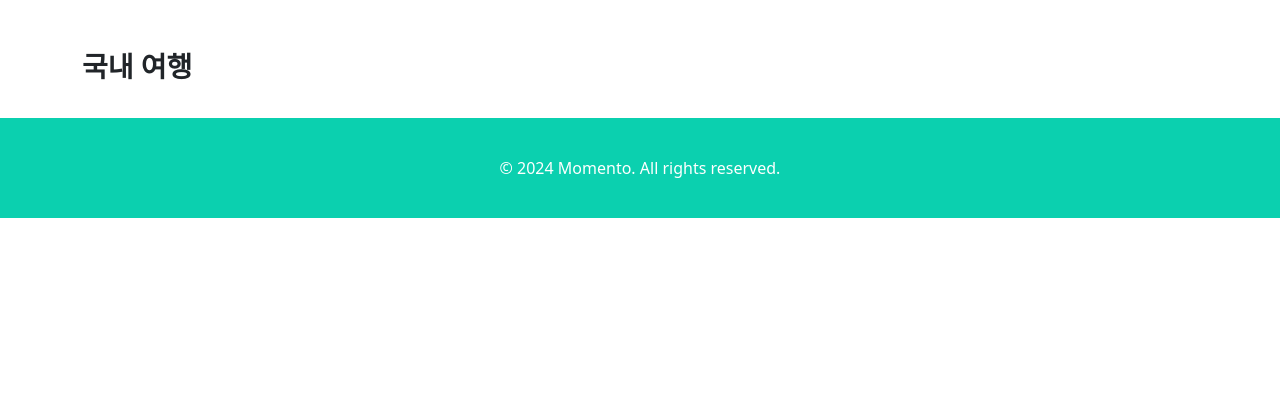
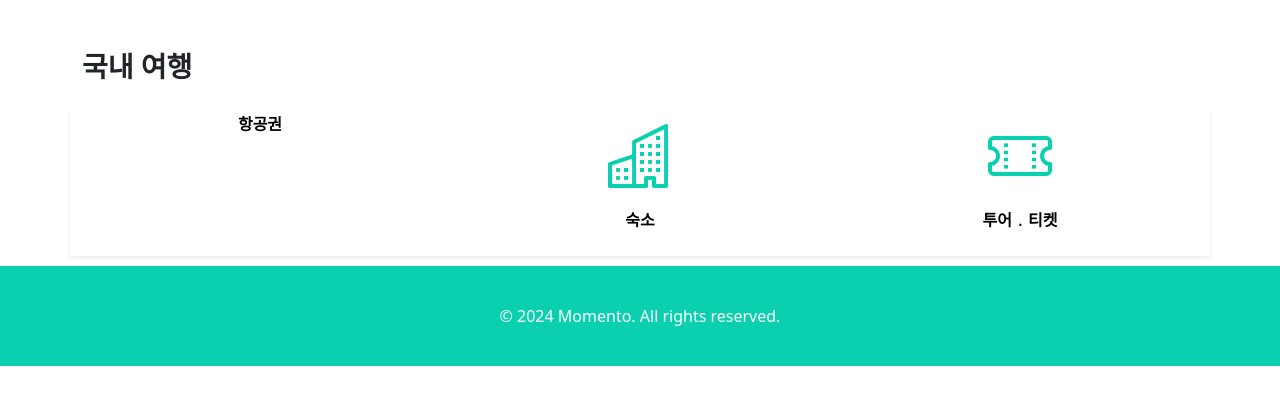
Before and after one commit to anjiyoo/momento, a Django app: page / in a window 1280 px wide. Shown: the part 123-528 px from the top of the page. Run offline with Django 5.2, Linux system fonts and the light colour scheme; data that the repository does not hold is empty; some libraries are stand-ins or nearby versions.

Commit message:
<fix>: 홈 화면 베너이미지 코드 수정

```diff
--- a/apps/travel/templates/home.html
+++ b/apps/travel/templates/home.html
@@ -1,4 +1,5 @@
 {% extends 'base.html' %}
+
 {% block content %}
 
 {% load static %}
@@ -8,44 +9,58 @@
 
 <div class="container mt-3">
     <h3 class="mb-4">국내 여행</h3>
-    <div class="row">
+    <!-- 이미지 베너 -->
+    <div id="carousel-county" class="carousel slide" data-ride="carousel">
+        <div class="carousel-inner">
             {% for county in counties %}
-        <div class="col-md-12 mb-2">
-            <div id="carousel-{{ county.id }}" class="carousel slide" data-ride="carousel">
-                <div class="carousel-inner">
             {% for img in county.countyimg_set.all %}
-                    <div class="carousel-item {% if forloop.first %}active{% endif %}">
-                        <img src="{{ img.image.url }}" class="d-block w-100 img-thumbnail" alt="{{ county.city_name }} 이미지">
+            <div class="carousel-item {% if forloop.first and forloop.parentloop.first %}active{% endif %}">
+                <img src="{{ img.image.url }}" class="d-block w-100 img-thumbnail" alt="{{ img.city_name.city_name }} 이미지">
             </div>
+            {% endfor %}
             {% endfor %}
         </div>
         <!-- 이전 -->
-                <a class="carousel-control-prev" href="#carousel-{{ county.id }}" role="button" data-slide="prev">
+        <a class="carousel-control-prev" href="#carousel-county" role="button" data-slide="prev">
             <span class="carousel-control-prev-icon" aria-hidden="true"></span>
-                    <span class="sr-only"></span>
         </a>
         <!-- 다음 -->
-                <a class="carousel-control-next" href="#carousel-{{ county.id }}" role="button" data-slide="next">
+        <a class="carousel-control-next" href="#carousel-county" role="button" data-slide="next">
             <span class="carousel-control-next-icon" aria-hidden="true"></span>
-                    <span class="sr-only"></span>
         </a>
     </div>
+
+    <!-- 아이콘 -->
+    <div class="row text-center shadow-sm">
+        <div class="col-md-4 mb-4">
+            <a href="#" class="d-block">
+                <i class="bi bi-airplane" style="color: #0BD0AF; font-size: 4em;"></i>
+                <span class="d-block mt-1"><strong>항공권</strong></span>
+            </a>
         </div>
-        {% endfor %}
+        <div class="col-md-4 mb-4">
+            <a href="#" class="d-block">
+                <i class="bi bi-building" style="color: #0BD0AF; font-size: 4em;"></i>
+                <span class="d-block mt-1"><strong>숙소</strong></span>
+            </a>
+        </div>
+        <div class="col-md-4 mb-4">
+            <a href="#" class="d-block">
+                <i class="bi bi-ticket-perforated" style="color: #0BD0AF; font-size: 4em;"></i>
+                <span class="d-block mt-1"><strong>투어﹒티켓</strong></span>
+            </a>
+        </div>
     </div>
 </div>
 
 {% block extra_js %}
+    <script src="https://code.jquery.com/jquery-3.6.0.min.js"></script>
     <script>
-        // 각 Carousel 이미지 전환 설정
-        $(document).ready(function() {
-            {% for county in counties %}
-            $('#carousel-{{ county.id }}').carousel({
-                interval: 3000,  // 3초마다 전환
+        // 이미지 베너 Carousel 설정
+        $('#carousel-county').carousel({
+            interval: 2000,  // 2초마다 전환
             keyboard: true,
             wrap: true
-            });
-            {% endfor %}
         });
     </script>
 {% endblock %}
```
Also changed, not shown: apps/travel/templates/travel.html (+34 -1 lines), media/travel/2024/07/가평_1_Cdx64dz.jpg (added), media/travel/2024/07/가평_2_OfhxNs9.jpg (added), media/travel/2024/07/가평_3_fK6NHvm.jpg (added), media/travel/2024/07/강릉_1.jpg (added), media/travel/2024/07/강릉_2.jpg (added), media/travel/2024/07/강릉_3.jpg (added), media/travel/2024/07/거제_1.jpeg (added), media/travel/2024/07/거제_2.jpeg (added), media/travel/2024/07/경주_1.jpg (added), media/travel/2024/07/경주_2.jpg (added), media/travel/2024/07/경주_3.jpg (added), media/travel/2024/07/남해_1.jpeg (added), media/travel/2024/07/당진_1.jpg (added), 2 more files, 2 other files. Lines whose indentation alone changed are shown as unchanged.
